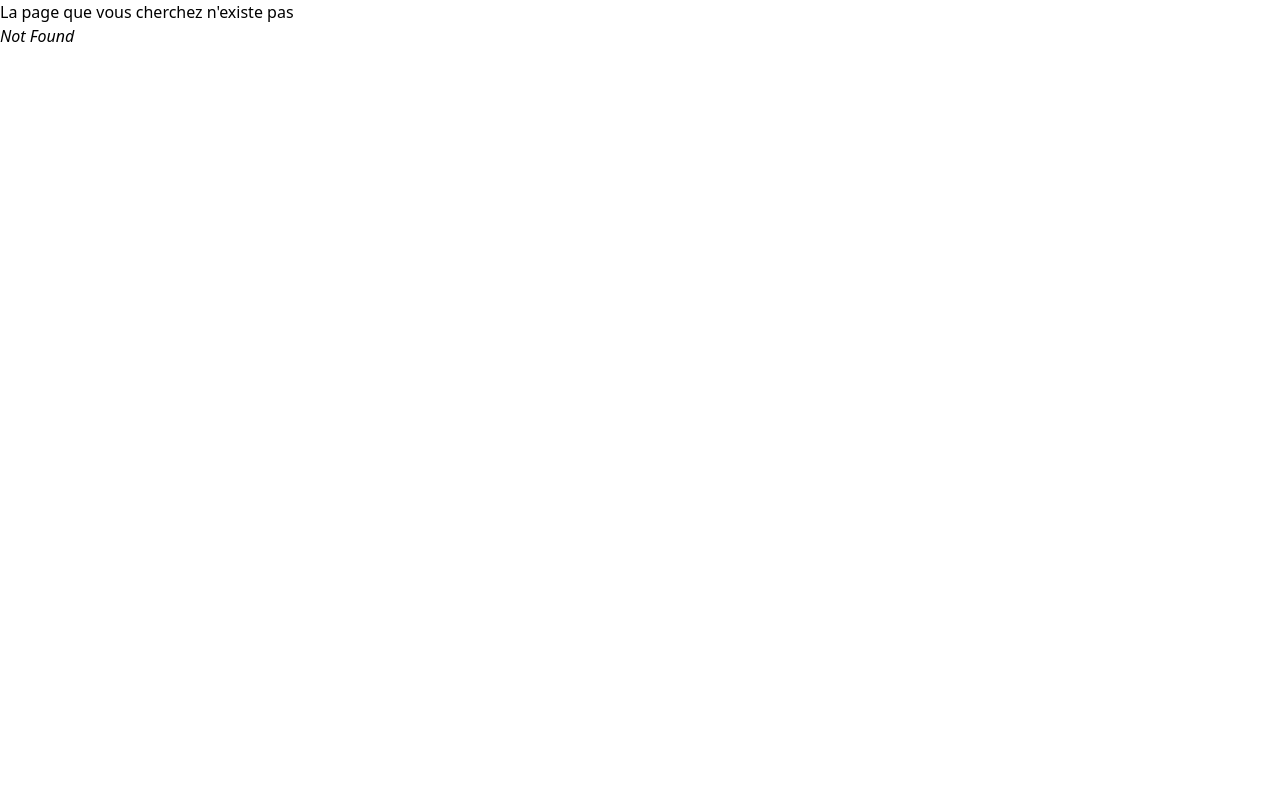
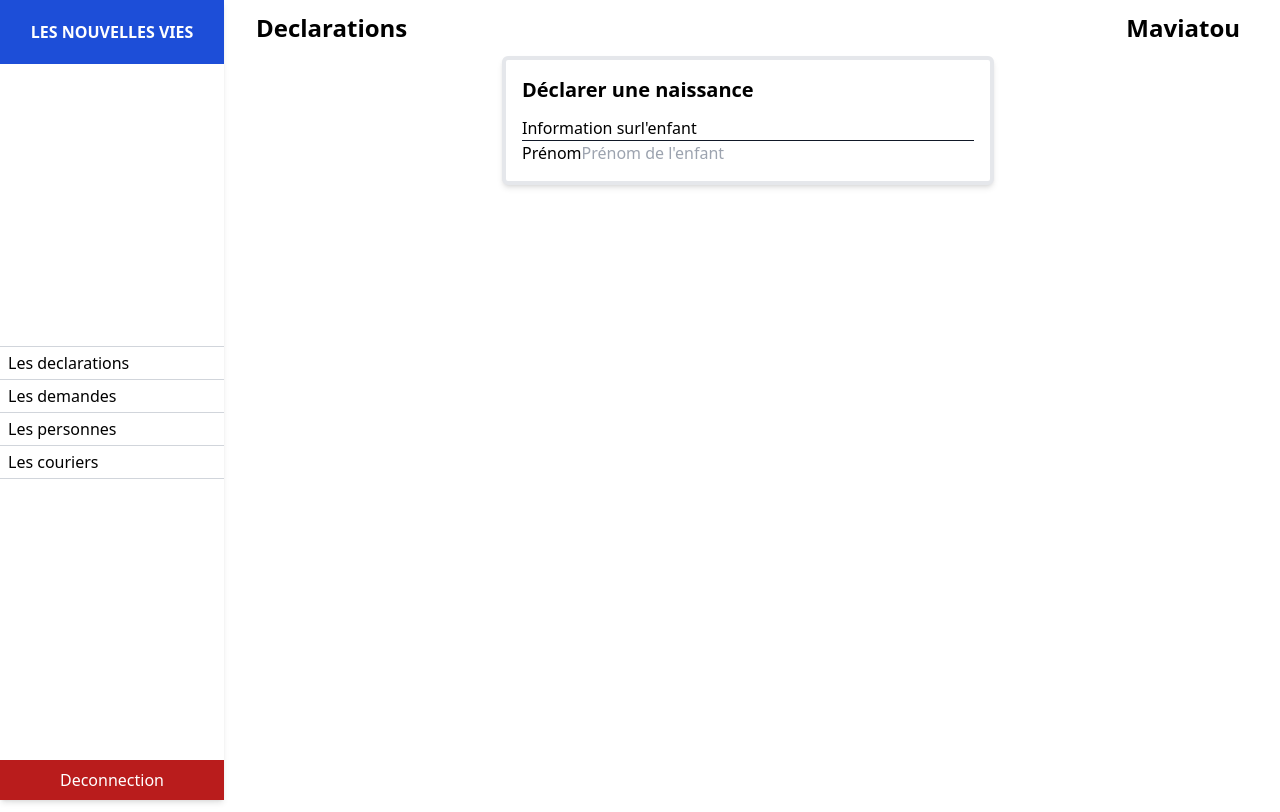
Before and after one commit to tmdiallo5/webSite-naissance, a React (Vite) app in the folder website-naissance/: page /private/declaration/new in a window 1280 px wide. Before the commit this address had no page. Built offline with nearby package versions, Linux system fonts and the light colour scheme.

Commit message:
le premier champ de mon formulaire

```diff
--- /dev/null
+++ b/website-naissance/db.json
@@ -0,0 +1,19 @@
+{
+  "posts": [
+    {
+      "id": 1,
+      "title": "json-server",
+      "author": "typicode"
+    }
+  ],
+  "comments": [
+    {
+      "id": 1,
+      "body": "some comment",
+      "postId": 1
+    }
+  ],
+  "profile": {
+    "name": "typicode"
+  }
+}
--- a/website-naissance/src/pages/Declaration.tsx
+++ b/website-naissance/src/pages/Declaration.tsx
@@ -26,7 +26,7 @@ function Declaration() {
           className="bg-gray-200 px-3 py-2 rounded-md w-96"
         />
         <Link
-          to={"/private/declaration"}
+          to={"/private/declaration/new"}
           className="bg-green-700 rounded-md text-white px-3 py-2"
         >
           Nouvelle declaration
--- /dev/null
+++ b/website-naissance/src/pages/DeclarationEdit.tsx
@@ -0,0 +1,24 @@
+import React from "react";
+
+function DeclarationEdit() {
+  return (
+    <article className=" border-4  bg-white shadow-md rounded-md w-1/2 mx-auto p-4">
+      <h1 className="mb-3 text-xl font-bold">Déclarer une naissance</h1>
+      <form action="">
+        <h3 className="border-b  border-gray-900">Information surl'enfant</h3>
+        <div>
+          <label htmlFor="child-firstname">Prénom</label>
+          <input
+            type="text"
+            name=""
+            id="child-firstname"
+            placeholder="Prénom de l'enfant"
+          />
+          <p className="text-red-600"></p>
+        </div>
+      </form>
+    </article>
+  );
+}
+
+export default DeclarationEdit;
--- a/website-naissance/src/routes/root.tsx
+++ b/website-naissance/src/routes/root.tsx
@@ -4,6 +4,7 @@ import ErrorPage from "@/error-page";
 import PrivateLayout from "@/layouts/PrivateLayout";
 import Declaration from "@/pages/Declaration";
 import Home from "@/pages/Home";
+import DeclarationEdit from "@/pages/DeclarationEdit";
 
 const router = createBrowserRouter([
   {
@@ -23,6 +24,10 @@ const router = createBrowserRouter([
             path: "declaration",
             element: <Declaration />,
           },
+          {
+            path: "declaration/new",
+            element: <DeclarationEdit />,
+          },
         ],
       },
     ],
```
